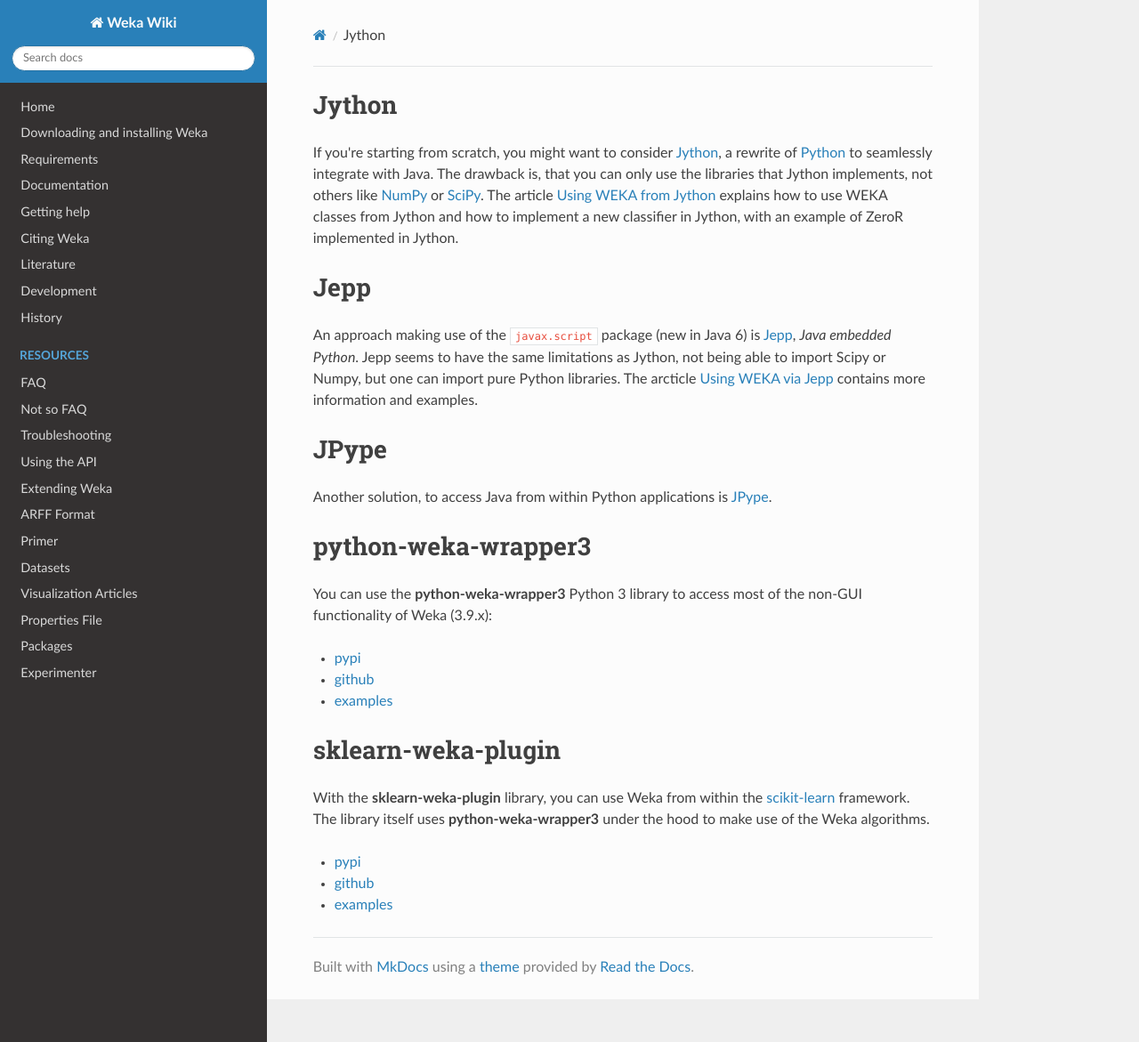
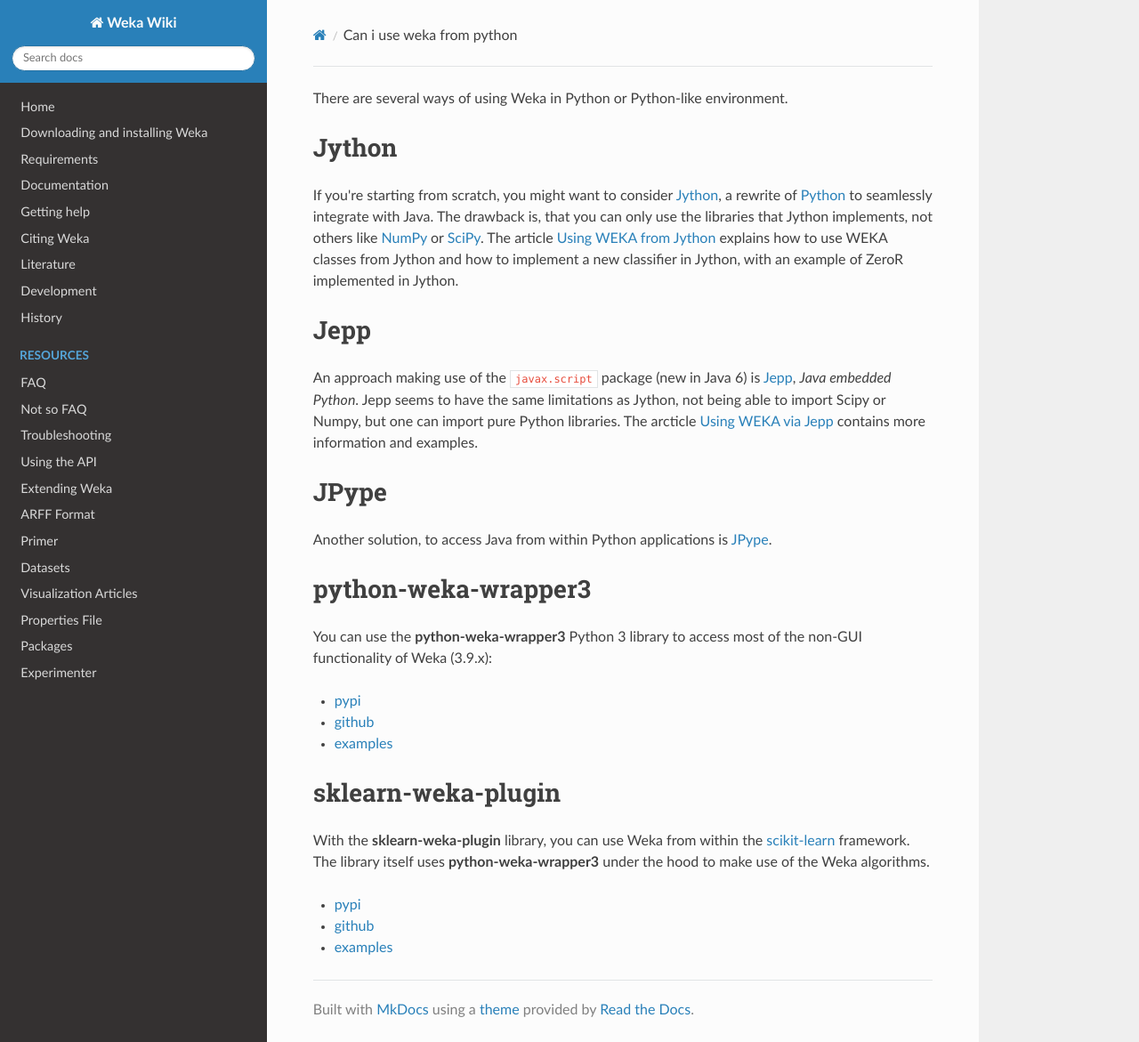
Before and after one commit to Waikato/weka-wiki, an MkDocs documentation site: the page built from docs/faqs/can_i_use_weka_from_python.md, in a window 1280 px wide and 1171 px high. Shown: the whole window at 89% size. Built offline with MkDocs 1.6.1, drawn with Linux system fonts in a browser that asks for light colours; nearby versions of some CDN libraries.

Commit message:
added intro

```diff
--- a/docs/faqs/can_i_use_weka_from_python.md
+++ b/docs/faqs/can_i_use_weka_from_python.md
@@ -1,3 +1,4 @@
+There are several ways of using Weka in Python or Python-like environment.
 
 # Jython
 If you're starting from scratch, you might want to consider [Jython](http://www.jython.org/), a rewrite of [Python](http://www.python.org/) to seamlessly integrate with Java. The drawback is, that you can only use the libraries that Jython implements, not others like [NumPy](http://numpy.scipy.org/) or [SciPy](http://www.scipy.org/). The article [Using WEKA from Jython](../using_weka_from_jython.md) explains how to use WEKA classes from Jython and how to implement a new classifier in Jython, with an example of ZeroR implemented in Jython.
```
